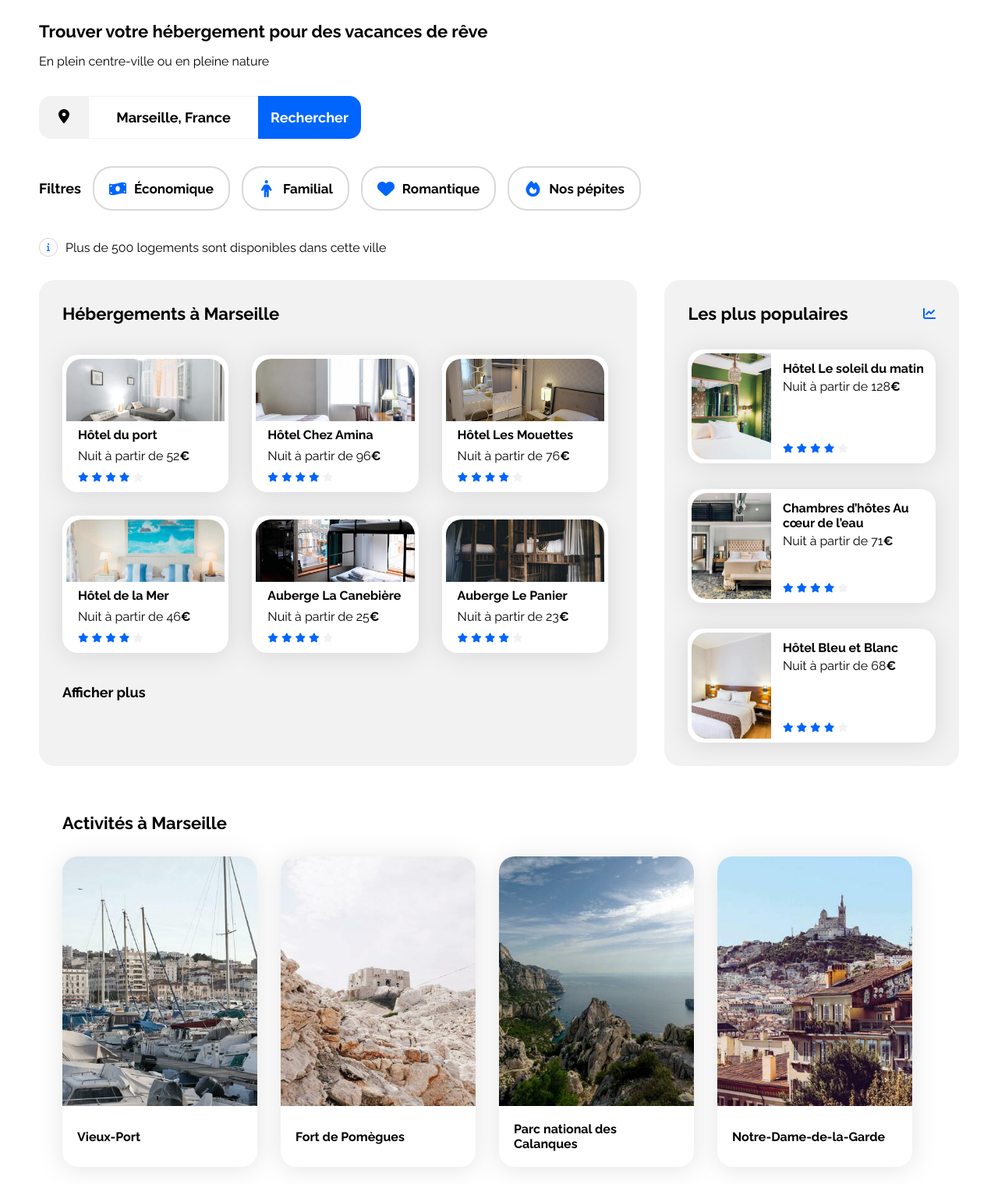
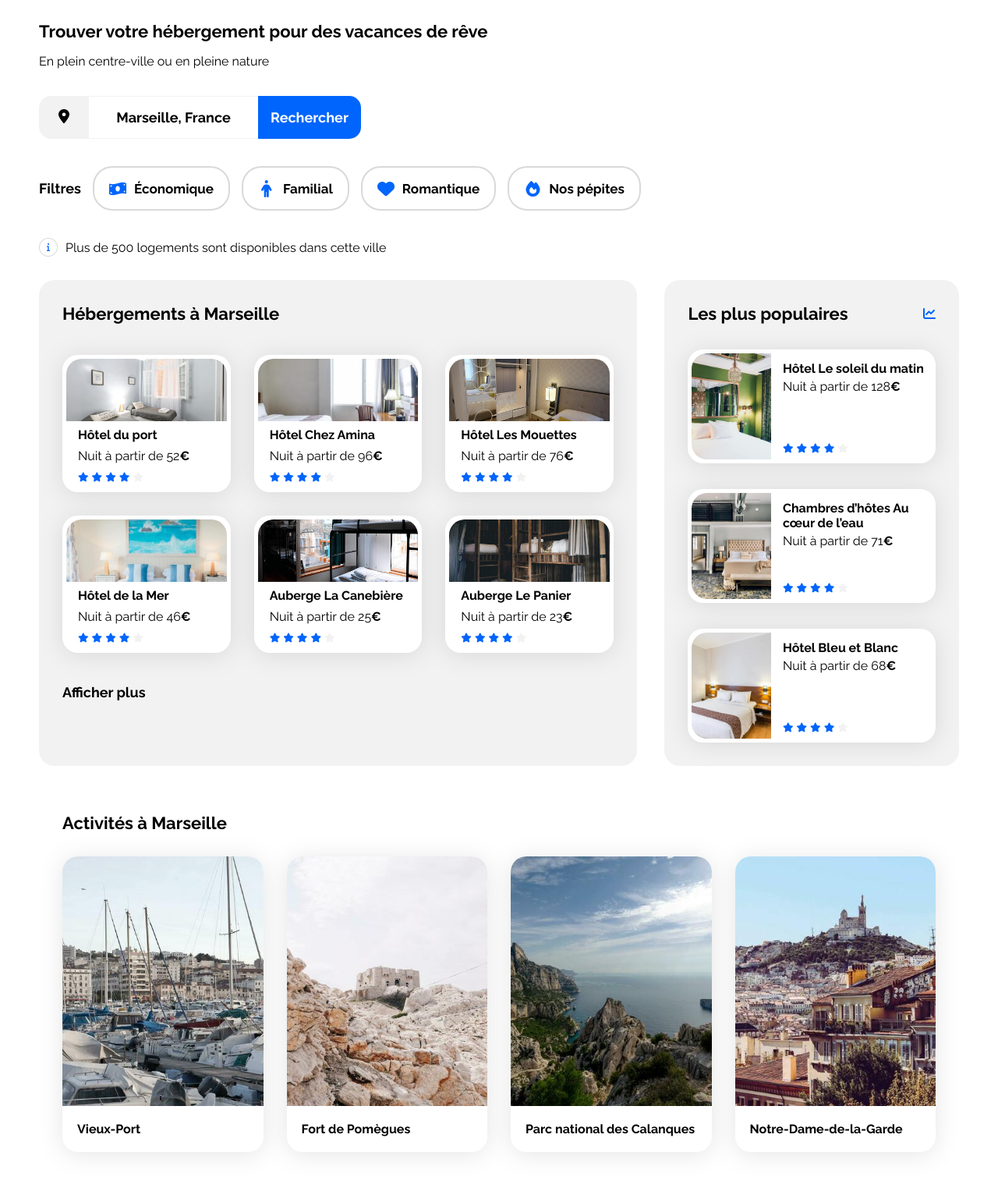
Before and after one commit to Haenmens/OC_Projet2, a plain HTML site: page index.html in a window 1280 px wide. Shown: the part 82-1600 px from the top of the page at 78% size. Drawn offline with Linux system fonts and the light colour scheme.

Commit message:
Correction du calcul des widths dans les cards Hébergement et Activités

```diff
--- a/css/style.css
+++ b/css/style.css
@@ -242,7 +242,7 @@ header #navigateur {
 }
 
 #hebergements .card {
-    width: calc(33% - 30px);
+    width: calc((100% - 2 * 15px - 2 * 30px) / 3);
 }
 
 #hebergements .card img {
@@ -304,7 +304,7 @@ header #navigateur {
 
 #activites .card {
     padding: 0;
-    width: calc(25% - 30px);
+    width: calc((100% - 2 * 30px - 2 * 15px) / 4);
 }
 
 #activites .card img {
```
